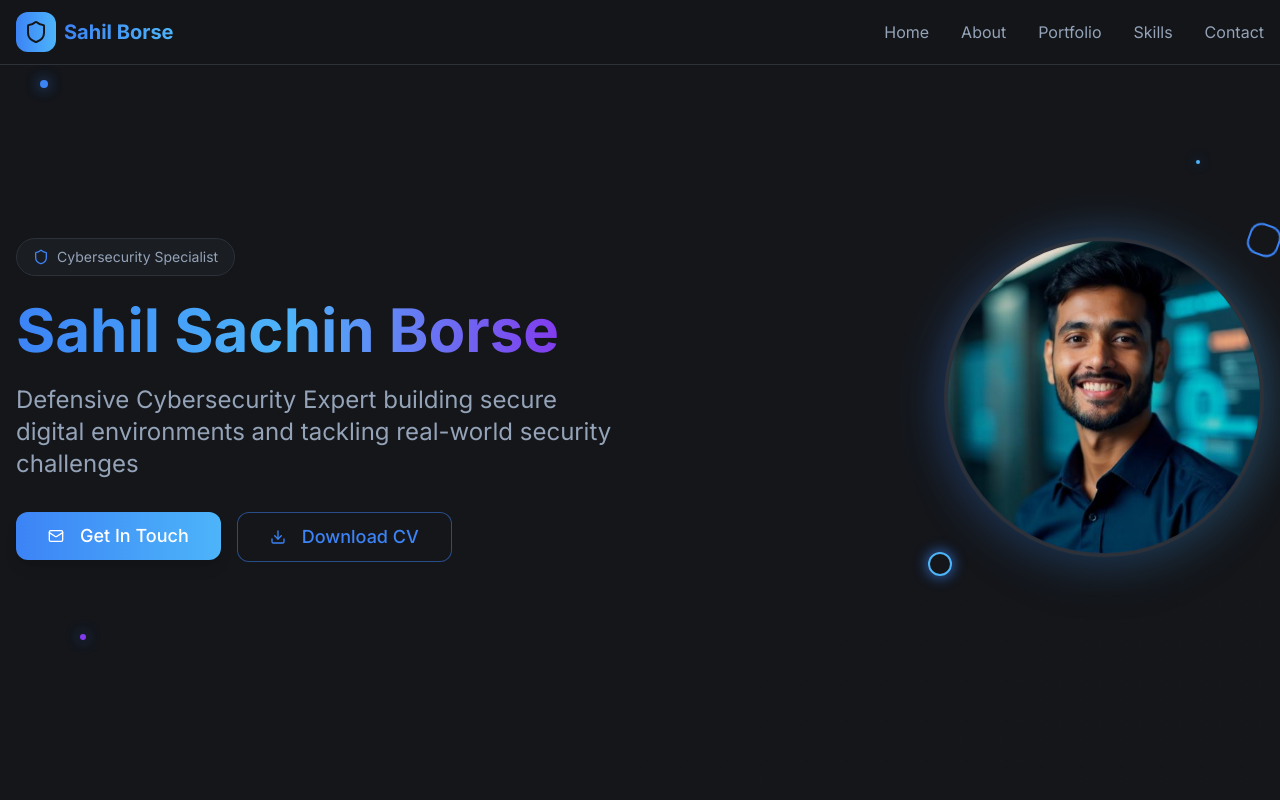
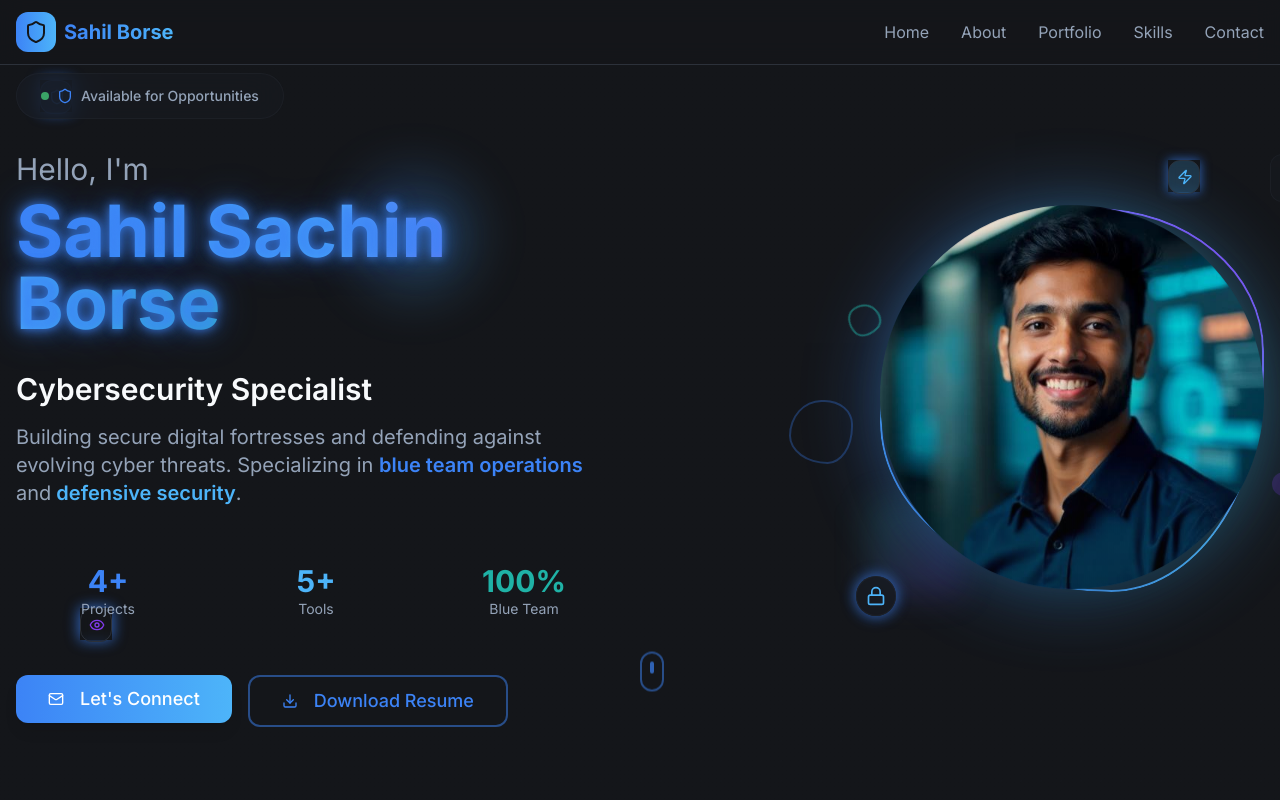
Before and after one commit to Nucl3arAt0m/blue-team-fortress, a React (Vite) app: page / in a window 1280 px wide. Shown: the top 800 px of the page. Built offline with nearby package versions, Linux system fonts and the light colour scheme.

Commit message:
Refine hero section UI

```diff
--- a/src/components/Hero.tsx
+++ b/src/components/Hero.tsx
@@ -1,5 +1,5 @@
 import { Button } from "@/components/ui/button";
-import { Shield, Download, Mail } from "lucide-react";
+import { Shield, Download, Mail, Zap, Eye, Lock } from "lucide-react";
 import sahilPortrait from "@/assets/sahil-portrait.jpg";
 
 const Hero = () => {
@@ -10,70 +10,159 @@ const Hero = () => {
     }
   };
 
+  const floatingElements = [
+    { icon: Shield, position: "top-20 left-10", delay: "0s", color: "primary" },
+    { icon: Zap, position: "top-40 right-20", delay: "1s", color: "accent" },
+    { icon: Eye, position: "bottom-40 left-20", delay: "2s", color: "cyber-tertiary" },
+    { icon: Lock, position: "bottom-60 right-40", delay: "3s", color: "cyber-secondary" },
+  ];
+
   return (
-    <section id="home" className="min-h-screen flex items-center justify-center cyber-pattern relative overflow-hidden">
-      {/* Background gradient overlay */}
-      <div className="absolute inset-0 bg-gradient-to-br from-background via-background to-background/90"></div>
+    <section id="home" className="min-h-screen flex items-center justify-center relative overflow-hidden">
+      {/* Animated background layers */}
+      <div className="absolute inset-0 cyber-pattern opacity-40"></div>
+      <div className="absolute inset-0 cyber-grid opacity-20"></div>
+      <div className="absolute inset-0 bg-gradient-to-br from-background via-background/95 to-background/90"></div>
 
-      {/* Floating cyber elements */}
-      <div className="absolute top-20 left-10 w-2 h-2 bg-primary rounded-full pulse-glow"></div>
-      <div className="absolute top-40 right-20 w-1 h-1 bg-accent rounded-full pulse-glow" style={{ animationDelay: "1s" }}></div>
-      <div className="absolute bottom-40 left-20 w-1.5 h-1.5 bg-cyber-tertiary rounded-full pulse-glow" style={{ animationDelay: "2s" }}></div>
+      {/* Floating geometric shapes */}
+      <div className="absolute top-1/4 left-1/4 w-32 h-32 bg-gradient-to-br from-primary/20 to-accent/20 rounded-full blur-xl animate-drift"></div>
+      <div className="absolute bottom-1/4 right-1/4 w-24 h-24 bg-gradient-to-br from-cyber-secondary/20 to-cyber-tertiary/20 rounded-lg rotate-45 blur-lg animate-drift" style={{ animationDelay: '5s' }}></div>
+      <div className="absolute top-1/2 right-1/3 w-16 h-16 border-2 border-primary/30 rounded-full animate-morph"></div>
+
+      {/* Floating cyber icons */}
+      {floatingElements.map((element, index) => (
+        <div
+          key={index}
+          className={`floating-elements ${element.position} w-8 h-8 animate-pulse-glow`}
+          style={{ animationDelay: element.delay }}
+        >
+          <div className={`p-2 bg-${element.color}/20 rounded-lg backdrop-blur-sm border border-${element.color}/30`}>
+            <element.icon className={`h-4 w-4 text-${element.color}`} />
+          </div>
+        </div>
+      ))}
 
       <div className="container mx-auto px-4 relative z-10">
         <div className="grid lg:grid-cols-2 gap-12 items-center">
-          {/* Text Content */}
-          <div className="text-center lg:text-left">
-            <div className="inline-flex items-center space-x-2 mb-6 px-4 py-2 bg-secondary/50 rounded-full border border-border">
+          {/* Enhanced Text Content */}
+          <div className="text-center lg:text-left space-y-8">
+            {/* Status Badge */}
+            <div className="inline-flex items-center space-x-2 px-6 py-3 cyber-glassmorphism rounded-full animate-fade-in">
+              <div className="w-2 h-2 bg-green-400 rounded-full animate-pulse"></div>
               <Shield className="h-4 w-4 text-primary" />
-              <span className="text-sm text-muted-foreground">Cybersecurity Specialist</span>
+              <span className="text-sm font-medium text-muted-foreground">Available for Opportunities</span>
             </div>
 
-            <h1 className="text-4xl md:text-6xl font-bold mb-6 leading-tight">
-              <span className="bg-gradient-to-r from-primary via-accent to-cyber-tertiary bg-clip-text text-transparent">
-                Sahil Sachin Borse
+            {/* Main Heading with Enhanced Typography */}
+            <div className="space-y-4 animate-slide-up" style={{ animationDelay: '0.2s' }}>
+              <h1 className="text-5xl md:text-7xl font-bold leading-tight">
+                <span className="block text-2xl md:text-3xl font-normal text-muted-foreground mb-2">
+                  Hello, I'm
+                </span>
+                <span className="block bg-gradient-to-r from-primary via-accent to-cyber-tertiary bg-clip-text text-transparent hero-glow">
+                  Sahil Sachin
+                </span>
+                <span className="block bg-gradient-to-r from-accent via-cyber-secondary to-cyber-tertiary bg-clip-text text-transparent hero-glow">
+                  Borse
                 </span>
               </h1>
+            </div>
 
-            <p className="text-xl md:text-2xl text-muted-foreground mb-8 leading-relaxed">
-              Defensive Cybersecurity Expert building secure digital environments and tackling real-world security challenges
+            {/* Enhanced Subtitle */}
+            <div className="space-y-4 animate-slide-up" style={{ animationDelay: '0.4s' }}>
+              <p className="text-2xl md:text-3xl font-semibold text-foreground">
+                Cybersecurity Specialist
               </p>
+              <p className="text-lg md:text-xl text-muted-foreground leading-relaxed max-w-2xl">
+                Building secure digital fortresses and defending against evolving cyber threats.
+                Specializing in <span className="text-primary font-semibold">blue team operations</span> and
+                <span className="text-accent font-semibold"> defensive security</span>.
+              </p>
+            </div>
 
-            <div className="flex flex-col sm:flex-row gap-4 justify-center lg:justify-start">
+            {/* Key Stats */}
+            <div className="grid grid-cols-3 gap-6 py-6 animate-scale-in" style={{ animationDelay: '0.6s' }}>
+              <div className="text-center">
+                <div className="text-2xl md:text-3xl font-bold text-primary">4+</div>
+                <div className="text-sm text-muted-foreground">Projects</div>
+              </div>
+              <div className="text-center">
+                <div className="text-2xl md:text-3xl font-bold text-accent">5+</div>
+                <div className="text-sm text-muted-foreground">Tools</div>
+              </div>
+              <div className="text-center">
+                <div className="text-2xl md:text-3xl font-bold text-cyber-secondary">100%</div>
+                <div className="text-sm text-muted-foreground">Blue Team</div>
+              </div>
+            </div>
+
+            {/* Enhanced Action Buttons */}
+            <div className="flex flex-col sm:flex-row gap-4 justify-center lg:justify-start animate-fade-in" style={{ animationDelay: '0.8s' }}>
               <Button
                 onClick={scrollToContact}
-                className="bg-gradient-to-r from-primary to-accent hover:from-primary/90 hover:to-accent/90 text-white px-8 py-6 text-lg rounded-lg shadow-lg hover:shadow-cyber transition-all duration-300"
+                className="group relative bg-gradient-to-r from-primary to-accent hover:from-primary/90 hover:to-accent/90 text-white px-8 py-6 text-lg rounded-xl shadow-lg hover:shadow-cyber transition-all duration-300 button-glow overflow-hidden"
               >
-                <Mail className="mr-2 h-5 w-5" />
-                Get In Touch
+                <Mail className="mr-2 h-5 w-5 group-hover:scale-110 transition-transform" />
+                Let's Connect
+                <div className="absolute inset-0 bg-gradient-to-r from-transparent via-white/20 to-transparent -translate-x-full group-hover:translate-x-full transition-transform duration-700"></div>
               </Button>
 
               <Button
                 variant="outline"
-                className="border-primary/50 text-primary hover:bg-primary/10 px-8 py-6 text-lg rounded-lg"
+                className="group border-2 border-primary/50 text-primary hover:bg-primary/10 hover:border-primary px-8 py-6 text-lg rounded-xl backdrop-blur-sm transition-all duration-300"
               >
-                <Download className="mr-2 h-5 w-5" />
-                Download CV
+                <Download className="mr-2 h-5 w-5 group-hover:scale-110 transition-transform" />
+                Download Resume
               </Button>
             </div>
           </div>
 
-          {/* Profile Image */}
-          <div className="flex justify-center lg:justify-end">
+          {/* Enhanced Profile Image Section */}
+          <div className="flex justify-center lg:justify-end animate-scale-in" style={{ animationDelay: '0.3s' }}>
             <div className="relative">
-              <div className="absolute inset-0 bg-gradient-to-r from-primary to-accent rounded-full blur-xl opacity-30 animate-pulse"></div>
-              <div className="relative w-80 h-80 rounded-full border-4 border-gradient-to-r from-primary to-accent overflow-hidden shadow-2xl float-animation">
+              {/* Animated background rings */}
+              <div className="absolute inset-0 rounded-full">
+                <div className="absolute inset-0 bg-gradient-to-r from-primary to-accent rounded-full blur-2xl opacity-30 animate-pulse"></div>
+                <div className="absolute inset-4 bg-gradient-to-r from-accent to-cyber-secondary rounded-full blur-xl opacity-20 animate-pulse" style={{ animationDelay: '1s' }}></div>
+              </div>
+
+              {/* Main image container */}
+              <div className="relative w-80 h-80 md:w-96 md:h-96">
+                {/* Cyber border frame */}
+                <div className="absolute inset-0 cyber-border rounded-full animate-morph"></div>
+
+                {/* Image */}
+                <div className="relative w-full h-full rounded-full overflow-hidden shadow-2xl animate-float">
                   <img
                     src={sahilPortrait}
                     alt="Sahil Sachin Borse - Cybersecurity Specialist"
-                  className="w-full h-full object-cover"
+                    className="w-full h-full object-cover transition-transform duration-700 hover:scale-105"
                   />
+
+                  {/* Overlay gradient */}
+                  <div className="absolute inset-0 bg-gradient-to-t from-background/20 via-transparent to-transparent"></div>
                 </div>
 
-              {/* Cyber accent elements */}
-              <div className="absolute -top-4 -right-4 w-8 h-8 border-2 border-primary rounded-lg rotate-45 animate-spin"></div>
-              <div className="absolute -bottom-4 -left-4 w-6 h-6 border-2 border-accent rounded-full pulse-glow"></div>
+                {/* Floating tech elements around image */}
+                <div className="absolute -top-6 -right-6 w-12 h-12 cyber-glassmorphism rounded-lg rotate-12 animate-drift flex items-center justify-center">
+                  <Shield className="h-6 w-6 text-primary" />
                 </div>
+
+                <div className="absolute -bottom-6 -left-6 w-10 h-10 cyber-glassmorphism rounded-full animate-pulse-glow flex items-center justify-center">
+                  <Lock className="h-5 w-5 text-accent" />
+                </div>
+
+                <div className="absolute top-1/4 -left-8 w-8 h-8 border-2 border-cyber-secondary/50 rounded-lg rotate-45 animate-morph"></div>
+                <div className="absolute bottom-1/4 -right-8 w-6 h-6 bg-cyber-tertiary/30 rounded-full animate-pulse"></div>
+              </div>
+            </div>
+          </div>
+        </div>
+
+        {/* Scroll indicator */}
+        <div className="absolute bottom-8 left-1/2 transform -translate-x-1/2 animate-bounce">
+          <div className="w-6 h-10 border-2 border-primary/50 rounded-full flex justify-center">
+            <div className="w-1 h-3 bg-primary rounded-full mt-2 animate-pulse"></div>
           </div>
         </div>
       </div>
--- a/src/index.css
+++ b/src/index.css
@@ -122,8 +122,34 @@ All colors MUST be HSL.
     background-size: 20px 20px;
   }
 
+  .cyber-grid {
+    background-image:
+      linear-gradient(hsl(var(--border) / 0.1) 1px, transparent 1px),
+      linear-gradient(90deg, hsl(var(--border) / 0.1) 1px, transparent 1px);
+    background-size: 50px 50px;
+  }
+
+  .glassmorphism {
+    background: rgba(255, 255, 255, 0.1);
+    backdrop-filter: blur(10px);
+    border: 1px solid rgba(255, 255, 255, 0.2);
+  }
+
+  .cyber-glassmorphism {
+    background: hsl(var(--card) / 0.7);
+    backdrop-filter: blur(20px);
+    border: 1px solid hsl(var(--border) / 0.3);
+  }
+
   .glow-text {
     text-shadow: 0 0 10px hsl(var(--primary) / 0.5);
+  }
+
+  .hero-glow {
+    text-shadow:
+      0 0 10px hsl(var(--primary) / 0.8),
+      0 0 20px hsl(var(--primary) / 0.6),
+      0 0 40px hsl(var(--primary) / 0.4);
   }
 
   .card-hover {
@@ -135,21 +161,61 @@ All colors MUST be HSL.
     box-shadow: var(--shadow-cyber), var(--shadow-card);
   }
 
-  @keyframes pulse-glow {
-    0%, 100% { box-shadow: 0 0 5px hsl(var(--primary) / 0.5); }
-    50% { box-shadow: 0 0 20px hsl(var(--primary) / 0.8), 0 0 30px hsl(var(--primary) / 0.4); }
+  .button-glow {
+    position: relative;
+    overflow: hidden;
   }
 
-  .pulse-glow {
-    animation: pulse-glow 2s ease-in-out infinite;
+  .button-glow::before {
+    content: '';
+    position: absolute;
+    top: 0;
+    left: -100%;
+    width: 100%;
+    height: 100%;
+    background: linear-gradient(
+      90deg,
+      transparent,
+      rgba(255, 255, 255, 0.2),
+      transparent
+    );
+    transition: left 0.5s;
   }
 
-  @keyframes float {
-    0%, 100% { transform: translateY(0px); }
-    50% { transform: translateY(-10px); }
+  .button-glow:hover::before {
+    left: 100%;
   }
 
-  .float-animation {
-    animation: float 3s ease-in-out infinite;
+  .floating-elements {
+    position: absolute;
+    pointer-events: none;
+  }
+
+  .cyber-border {
+    position: relative;
+  }
+
+  .cyber-border::before {
+    content: '';
+    position: absolute;
+    top: 0;
+    left: 0;
+    right: 0;
+    bottom: 0;
+    background: linear-gradient(45deg, hsl(var(--primary)), hsl(var(--accent)), hsl(var(--cyber-tertiary)));
+    border-radius: inherit;
+    padding: 2px;
+    mask: linear-gradient(#fff 0 0) content-box, linear-gradient(#fff 0 0);
+    mask-composite: exclude;
+  }
+
+  @media (prefers-reduced-motion: no-preference) {
+    .animate-on-scroll {
+      animation-play-state: paused;
+    }
+
+    .animate-on-scroll.in-view {
+      animation-play-state: running;
+    }
   }
 }
--- a/tailwind.config.ts
+++ b/tailwind.config.ts
@@ -89,11 +89,65 @@ export default {
 					to: {
 						height: '0'
 					}
+				},
+				'fade-in': {
+					'0%': {
+						opacity: '0',
+						transform: 'translateY(20px)'
+					},
+					'100%': {
+						opacity: '1',
+						transform: 'translateY(0)'
+					}
+				},
+				'slide-up': {
+					'0%': {
+						opacity: '0',
+						transform: 'translateY(30px)'
+					},
+					'100%': {
+						opacity: '1',
+						transform: 'translateY(0)'
+					}
+				},
+				'scale-in': {
+					'0%': {
+						opacity: '0',
+						transform: 'scale(0.9)'
+					},
+					'100%': {
+						opacity: '1',
+						transform: 'scale(1)'
+					}
+				},
+				'float': {
+					'0%, 100%': { transform: 'translateY(0px)' },
+					'50%': { transform: 'translateY(-10px)' }
+				},
+				'pulse-glow': {
+					'0%, 100%': { boxShadow: '0 0 5px hsl(var(--primary) / 0.5)' },
+					'50%': { boxShadow: '0 0 20px hsl(var(--primary) / 0.8), 0 0 30px hsl(var(--primary) / 0.4)' }
+				},
+				'drift': {
+					'0%, 100%': { transform: 'translateX(0px) translateY(0px)' },
+					'33%': { transform: 'translateX(30px) translateY(-30px)' },
+					'66%': { transform: 'translateX(-20px) translateY(20px)' }
+				},
+				'morph': {
+					'0%, 100%': { borderRadius: '60% 40% 30% 70% / 60% 30% 70% 40%' },
+					'50%': { borderRadius: '30% 60% 70% 40% / 50% 60% 30% 60%' }
 				}
 			},
 			animation: {
 				'accordion-down': 'accordion-down 0.2s ease-out',
-				'accordion-up': 'accordion-up 0.2s ease-out'
+				'accordion-up': 'accordion-up 0.2s ease-out',
+				'fade-in': 'fade-in 0.6s ease-out',
+				'slide-up': 'slide-up 0.8s ease-out',
+				'scale-in': 'scale-in 0.5s ease-out',
+				'float': 'float 3s ease-in-out infinite',
+				'pulse-glow': 'pulse-glow 2s ease-in-out infinite',
+				'drift': 'drift 20s ease-in-out infinite',
+				'morph': 'morph 8s ease-in-out infinite'
 			}
 		}
 	},
```
Lines whose indentation alone changed are shown as unchanged.
